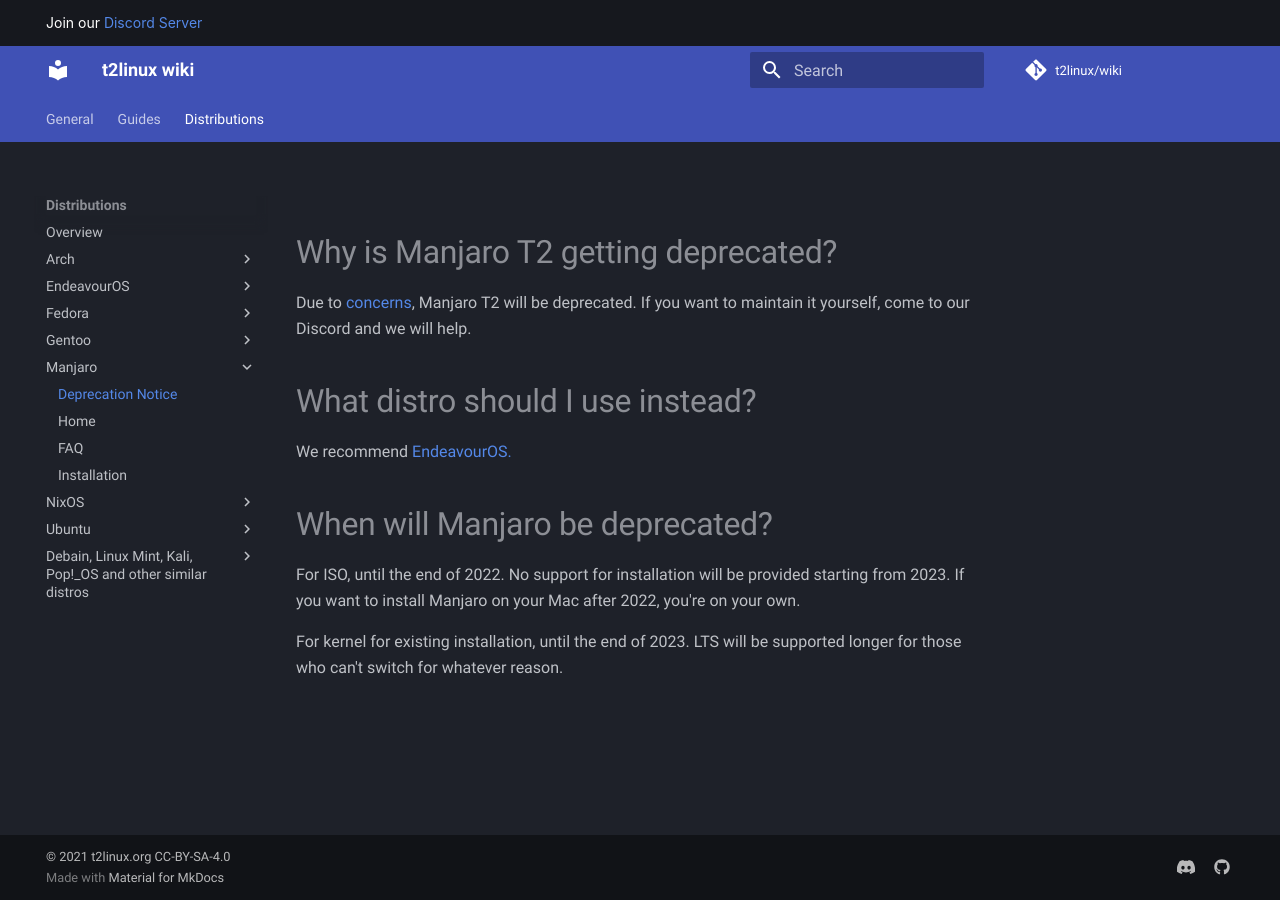
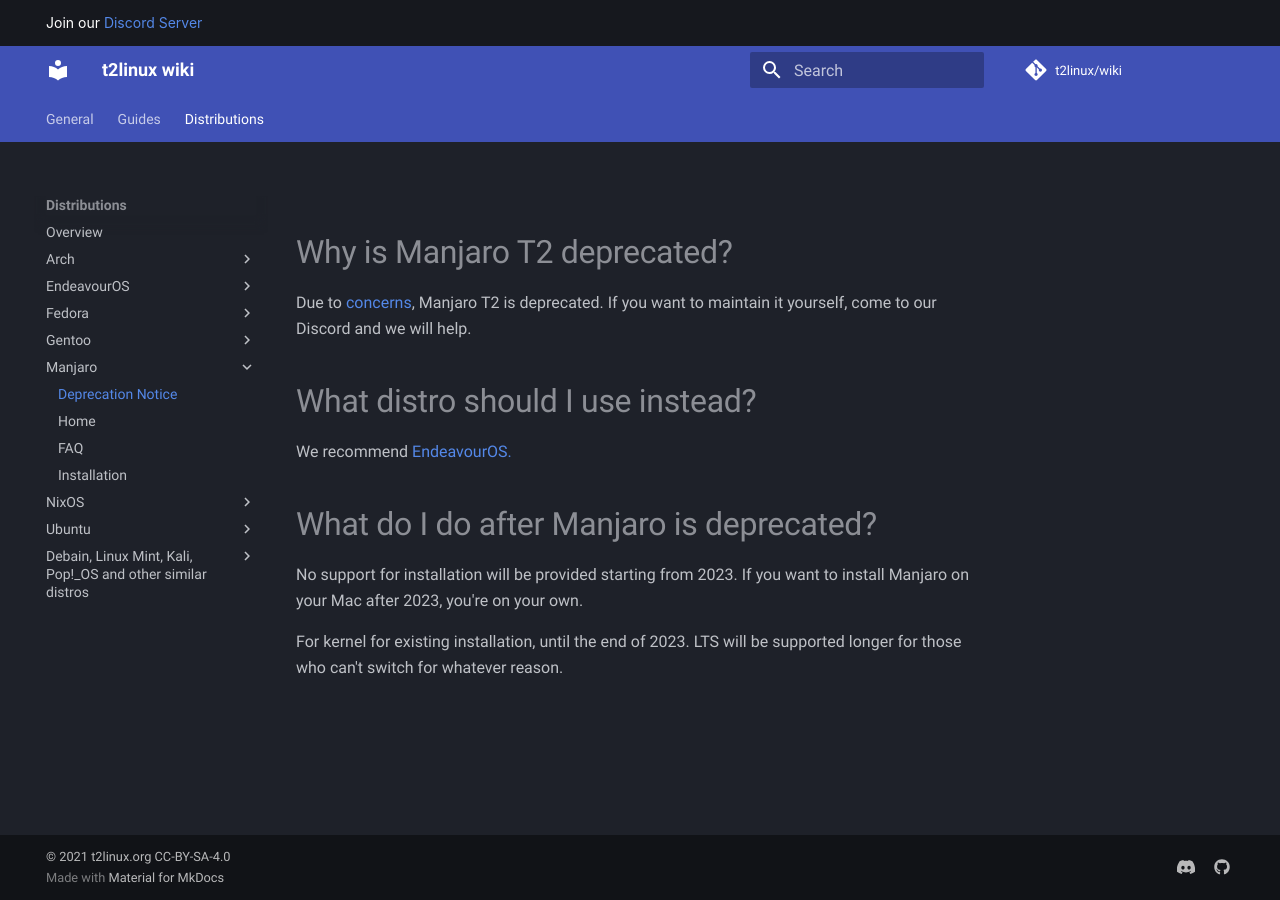
Before and after one commit to t2linux/wiki, an MkDocs documentation site: the page built from docs/distributions/manjaro/deprecation.md, in a window 1280 px wide. Built offline with MkDocs 1.6.1 and Material for MkDocs 9.7.7, drawn with Linux system fonts in a browser that asks for light colours; comment, search, counter and statistics services are not loaded.

Commit message:
Update to use past tense
updated to use past tense

```diff
--- a/docs/distributions/manjaro/deprecation.md
+++ b/docs/distributions/manjaro/deprecation.md
@@ -1,14 +1,14 @@
-# Why is Manjaro T2 getting deprecated?
+# Why is Manjaro T2 deprecated?
 
-Due to [concerns](https://github.com/arindas/manjarno), Manjaro T2 will be deprecated.
+Due to [concerns](https://github.com/arindas/manjarno), Manjaro T2 is deprecated.
 If you want to maintain it yourself, come to our Discord and we will help.
 
 # What distro should I use instead?
 
 We recommend [EndeavourOS.](https://wiki.t2linux.org/distributions/endeavouros/installation/)
 
-# When will Manjaro be deprecated?
+# What do I do after Manjaro is deprecated?
 
-For ISO, until the end of 2022. No support for installation will be provided starting from 2023. If you want to install Manjaro on your Mac after 2022, you're on your own.
+No support for installation will be provided starting from 2023. If you want to install Manjaro on your Mac after 2023, you're on your own.
 
 For kernel for existing installation, until the end of 2023. LTS will be supported longer for those who can't switch for whatever reason.
```
